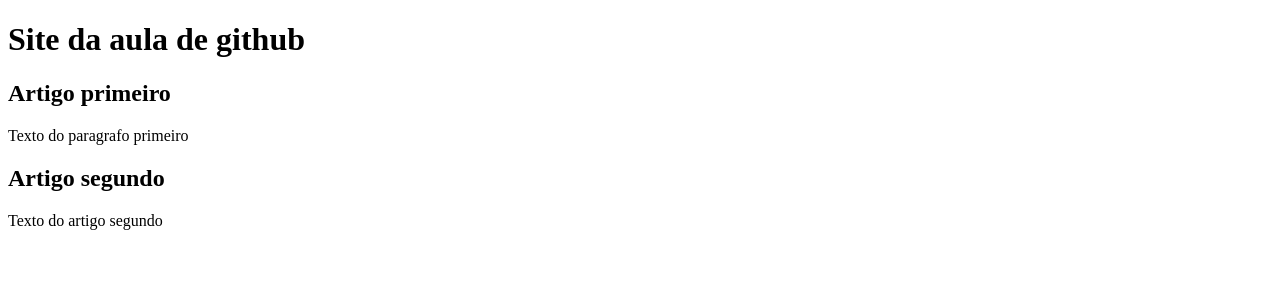
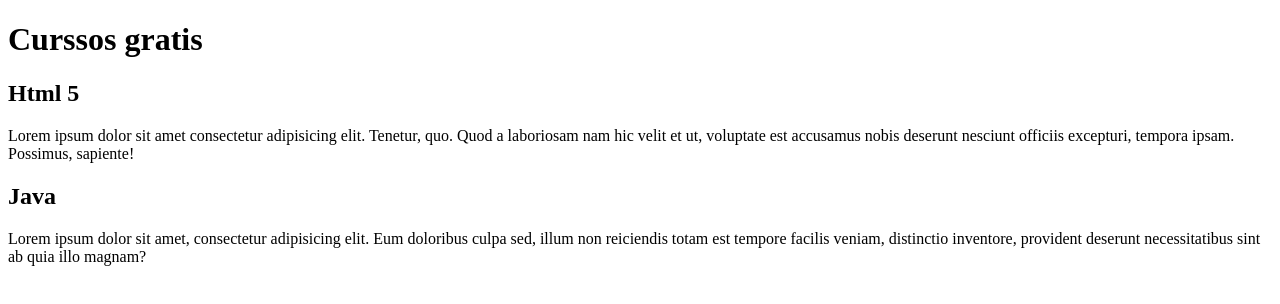
Before and after one commit to rafinha-dev/Meu-primeiro-site-hospedado, a plain HTML site: page index.html in a window 1280 px wide. Drawn offline with Linux system fonts and the light colour scheme.

Commit message:
Teste de branch

```diff
--- a/index.html
+++ b/index.html
@@ -8,15 +8,15 @@
 <body>
     <main>
         <header>
-            <h1>Site da aula de github</h1>
+            <h1>Curssos gratis</h1>
         </header>
         <article>
-            <h2> Artigo primeiro</h2>
-            <p>Texto do paragrafo primeiro</p>
+            <h2> Html 5 </h2>
+            <p> Lorem ipsum dolor sit amet consectetur adipisicing elit. Tenetur, quo. Quod a laboriosam nam hic velit et ut, voluptate est accusamus nobis deserunt nesciunt officiis excepturi, tempora ipsam. Possimus, sapiente!</p>
         </article>
         <article>
-            <h2> Artigo segundo</h2>
-            <p>Texto do artigo segundo</p>
+            <h2> Java </h2>
+            <p>Lorem ipsum dolor sit amet, consectetur adipisicing elit. Eum doloribus culpa sed, illum non reiciendis totam est tempore facilis veniam, distinctio inventore, provident deserunt necessitatibus sint ab quia illo magnam?</p>
         </article>
     </main>
 </body>
```
